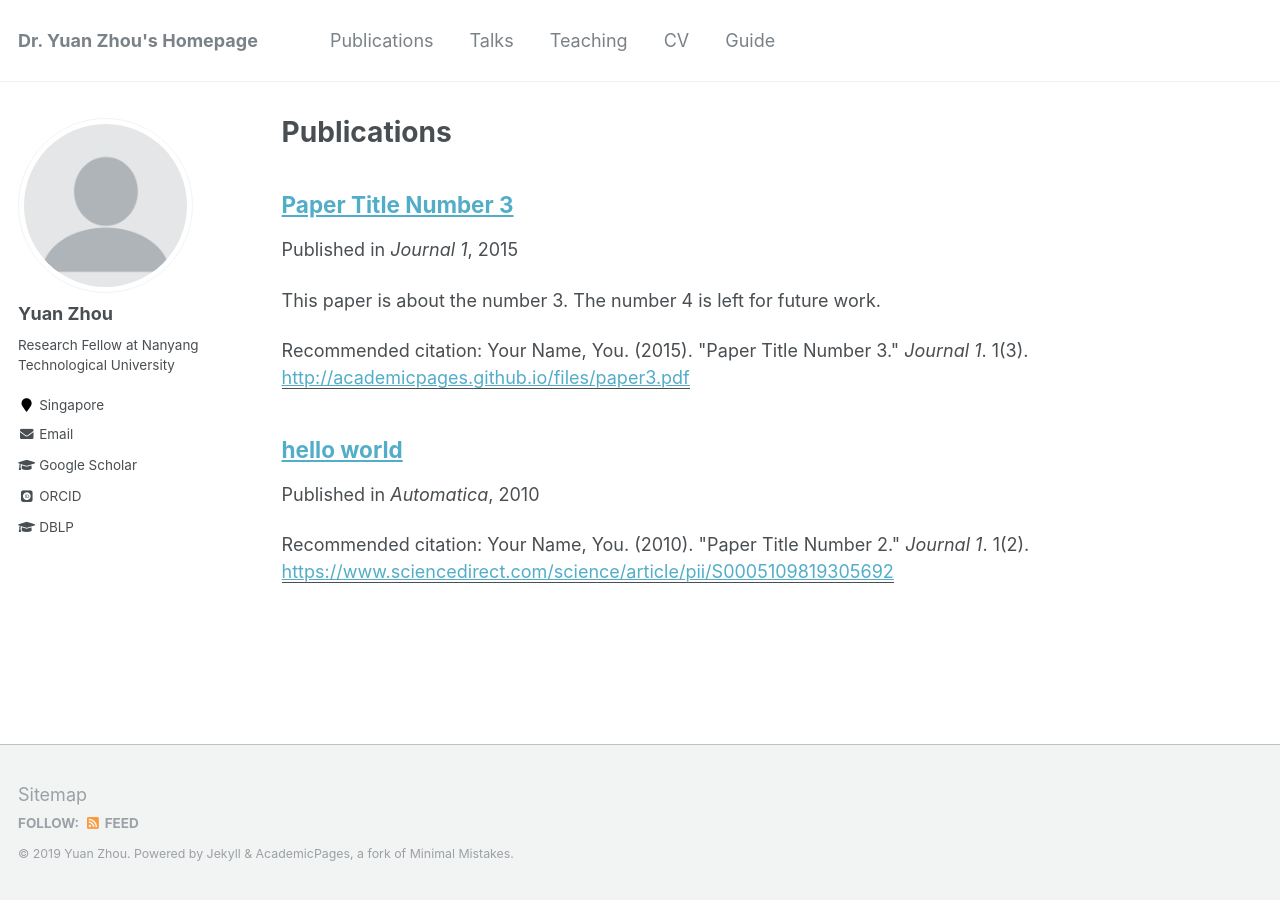
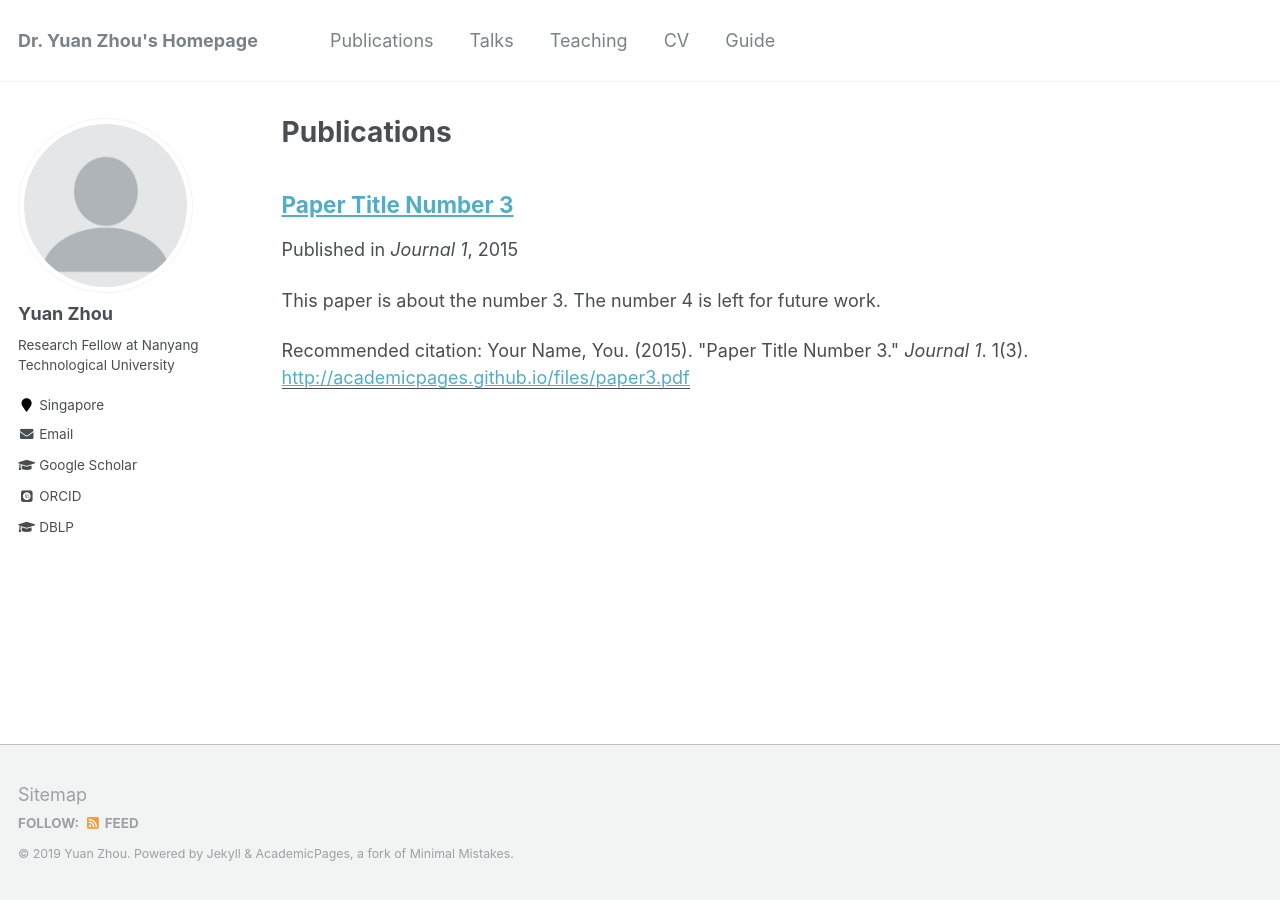
Before and after one commit to yuanzhou-yzhou/yuanzhou-yzhou.github.io, a Jekyll site: the page built from _pages/publications.md, in a window 1280 px wide. Built offline with Jekyll 4.4.1, drawn with Linux system fonts in a browser that asks for light colours; some web fonts are replaced; a file with an impossible date is left out.

Commit message:
Update and rename 2010-10-01-paper-title-number-2.md to automatica-20.md

```diff
--- a/_publications/2010-10-01-paper-title-number-2.md
+++ b/_publications/automatica-20.md
@@ -1,15 +1,12 @@
 ---
-title: "hello world"
+title: "A distributed method to avoid higher-order deadlocks in multi-robot systems"
 collection: publications
-permalink: /publication/2010-10-01-paper-title-number-2
+permalink: /publication/automatica-20
 excerpt: ''
-date: 2010-10-01
+date: 2020-02
 venue: 'Automatica'
 paperurl: 'https://www.sciencedirect.com/science/article/pii/S0005109819305692'
 citation: 'Your Name, You. (2010). &quot;Paper Title Number 2.&quot; <i>Journal 1</i>. 1(2).'
 ---
-This paper is about the number 2. The number 3 is left for future work.
-
-[Download paper here](http://academicpages.github.io/files/paper2.pdf)
 
 Recommended citation: Your Name, You. (2010). "Paper Title Number 2." <i>Journal 1</i>. 1(2).
```
